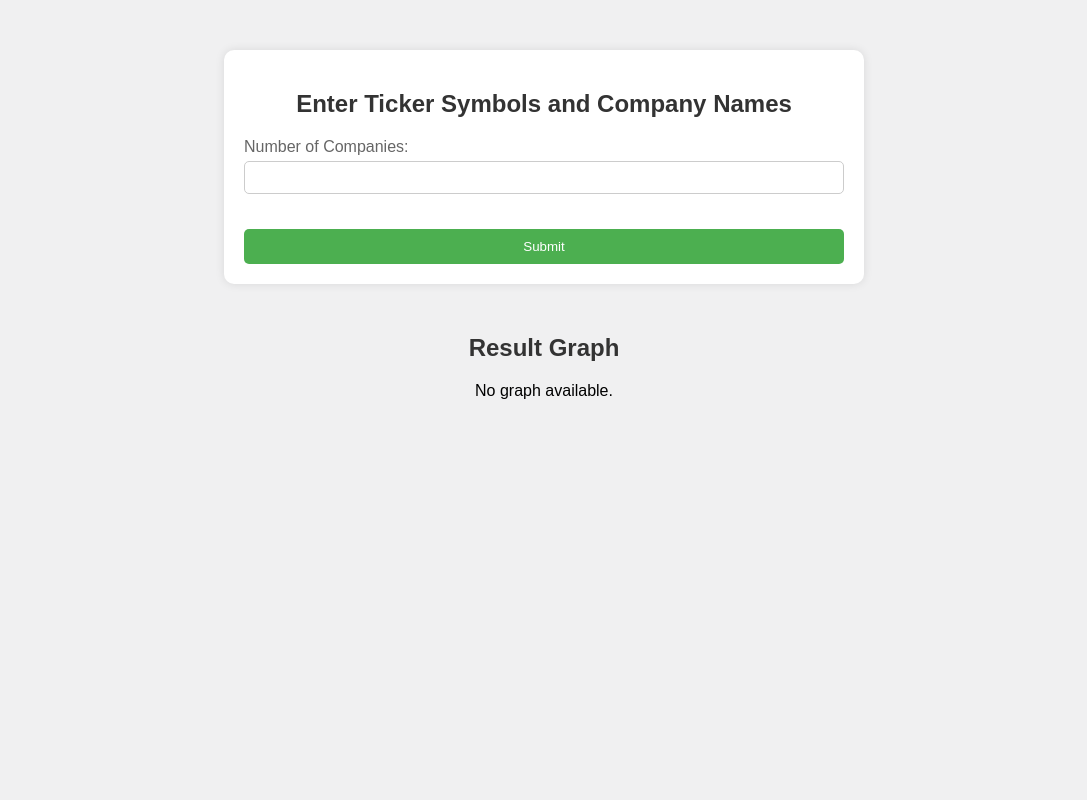
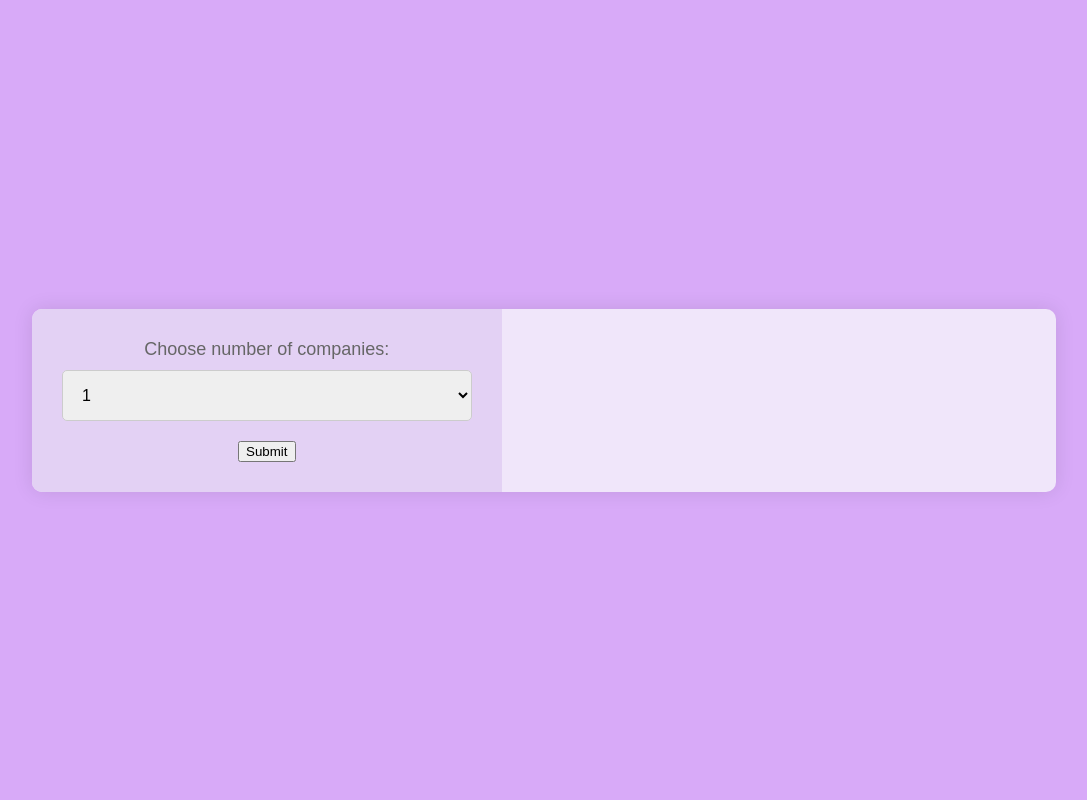
Before and after one commit to Upendra127/FinTech, a Flask app: page / in a window 1280 px wide. Shown: the whole page, without its empty margins (96-1183 px from the left). Run offline with Flask 3, Linux system fonts and the light colour scheme.

Commit message:
Better html

```diff
--- a/app.py
+++ b/app.py
@@ -15,17 +15,27 @@ def index():
 def process_form():
     # Get the number of companies from the form
     count = 0
-    num_companies = int(request.form['numCompanies'])
-    print(num_companies)
+    data = request.json  # Access the JSON data sent from the client
+    num_companies = data['numCompanies']
+    companies = data['companies']
+    print("Number of companies:", num_companies)
+    print("Companies data:", companies)
+    print('Data received successfully')
+    tickers = []
+    for company in companies:
+        ticker = company[0]
+        tickers.append(ticker)
+    # num_companies = int(request.form['numCompanies'])
+    # print(num_companies)
     # Create a list to store the company data
-    companies = []
-    tickers = []
-    # Iterate over the form data and retrieve ticker symbols and company names
-    for i in range(1, num_companies + 1):
-        ticker = request.form[f'ticker{i}']
-        company_name = request.form[f'company{i}']
-        companies.append((ticker, company_name))
-        tickers.append(ticker)
+    # companies = []
+    # tickers = []
+    # # Iterate over the form data and retrieve ticker symbols and company names
+    # for i in range(1, num_companies + 1):
+    #     ticker = request.form[f'ticker{i}']
+    #     company_name = request.form[f'company{i}']
+    #     companies.append((ticker, company_name))
+    #     tickers.append(ticker)
     # Download 10-K filings for the list of companies
     print("------Downloading-------")
     download_10k_filings(companies)
--- a/templates/index.html
+++ b/templates/index.html
@@ -3,152 +3,168 @@
 <head>
     <meta charset="UTF-8">
     <meta name="viewport" content="width=device-width, initial-scale=1.0">
-    <title>Company Input Form</title>
-    <style>
-        body {
-            font-family: Times New Roman, sans-serif;
-            background-color: #f0f0f1;
-            margin: 0;
-            padding: 0;
-        }
-
-        .container {
-            max-width: 600px;
-            margin: 50px auto;
-            padding: 20px;
-            background-color: #fff;
-            border-radius: 10px;
-            box-shadow: 0 0 10px rgba(0, 0, 0, 0.1);
-        }
-
-        h2 {
-            text-align: center;
-            color: #333;
-        }
-
-        label {
-            display: block;
-            margin-bottom: 5px;
-            color: #666;
-        }
-
-        input[type="number"] {
-            width: 100%;
-            padding: 8px;
-            margin-bottom: 15px;
-            border: 1px solid #ccc;
-            border-radius: 5px;
-            box-sizing: border-box;
-        }
-
-        input[type="text"] {
-            width: 100%;
-            padding: 8px;
-            margin-bottom: 10px;
-            border: 1px solid #ccc;
-            border-radius: 5px;
-            box-sizing: border-box;
-        }
-
-        input[type="submit"] {
-            width: 100%;
-            padding: 10px;
-            background-color: #4caf50;
-            color: #fff;
-            border: none;
-            border-radius: 5px;
-            cursor: pointer;
-            transition: background-color 0.3s;
-        }
-
-        input[type="submit"]:hover {
-            background-color: #45a049;
-        }
-
-        #companyFields {
-            margin-top: 20px;
-        }
-
-        .graph-container {
-            margin-top: 50px;
-            text-align: center;
-        }
-
-        img.graph {
-            max-width: 100%;
-            height: auto;
-            border-radius: 5px;
-            box-shadow: 0 0 10px rgba(0, 0, 0, 0.1);
-        }
-    </style>
-    <title>Image Gallery</title>
+    <title>Input Form</title>
     <style>
         body {
             font-family: Arial, sans-serif;
-            background-color: #f0f0f1;
+            background-color: #d8aaf8; /* Lighter deep lilac background */
             margin: 0;
             padding: 0;
-        }
-
-        .image-gallery {
             display: flex;
-            flex-wrap: wrap;
             justify-content: center;
             align-items: center;
-            padding: 20px;
+            min-height: 100vh;
         }
-
-        .image-gallery img {
-            max-width: 200px;
-            max-height: 200px;
-            margin: 10px;
-            border: 1px solid #ccc;
+        .container {
+            width: 80%;
+            max-width: 1200px;
+            background-color: #f0e6fa; /* Lighter lilac background */
+            box-shadow: 0 0 20px rgba(0, 0, 0, 0.1);
+            border-radius: 10px;
+            overflow: hidden;
+            display: flex;
+        }
+        .left-box {
+            width: 40%;
+            padding: 30px;
+            background-color: #e3d1f4; /* Light lavender background */
+            color: #333; /* Dark text */
+            display: flex;
+            flex-direction: column;
+            justify-content: center;
+            align-items: center;
+        }
+        .right-box {
+            width: 60%;
+            padding: 30px;
+            background-color: #f5f5f5; /* Light grey background */
+            border-radius: 0 10px 10px 0;
+            display: flex;
+            flex-direction: column;
+            justify-content: center;
+            align-items: center;
+        }
+        .input-field {
+            margin-bottom: 20px;
+        }
+        input[type="text"], input[type="submit"], select {
+            width: calc(100% - 20px);
+            padding: 15px; /* Increased padding for larger buttons */
+            border: 1px solid #ccc; /* Light grey border */
             border-radius: 5px;
+            box-sizing: border-box;
+            margin-bottom: 20px;
+            font-size: 16px; /* Increased font size for better readability */
+        }
+        select {
+            width: 100%;
+            padding: 15px; /* Increased padding for larger buttons */
+        }
+        input[type="submit"] {
+            width: 100%;
+            background-color: #800080; /* Dark purple background */
+            color: #fff; /* White text */
+            cursor: pointer;
+            transition: background-color 0.3s ease; /* Smooth background color transition */
+            border: none; /* Remove border */
+        }
+        input[type="submit"]:hover {
+            background-color: #4b0082; /* Darker purple background on hover */
+        }
+        .graph-box {
+            margin-top: 20px;
+            text-align: center;
+            display: none;
+        }
+        .graph-box img {
+            max-width: 100%;
+            max-height: 300px;
+            border-radius: 5px;
+            margin-bottom: 10px;
+        }
+        .company-info {
+            font-size: 18px;
+            margin-bottom: 20px;
+        }
+        .markdown {
+            font-size: 18px;
+            color: #666; /* Grey text */
+            margin-bottom: 10px;
         }
     </style>
 </head>
-</head>
 <body>
     <div class="container">
-        <h2>Enter Ticker Symbols and Company Names</h2>
-        <form action="/process_form" method="post">
-            <label for="numCompanies">Number of Companies:</label>
-            <input type="number" id="numCompanies" name="numCompanies" min="1" onchange="addFields()"><br>
-
-            <div id="companyFields">
-                <!-- Dynamic input fields will be added here -->
-            </div>
-
-            <input type="submit" value="Submit">
-        </form>
+        <div class="left-box">
+            <div class="markdown">Choose number of companies:</div>
+            <select id="numCompanies">
+                <option value="1">1</option>
+                <option value="2">2</option>
+                <option value="3">3</option>
+            </select>
+            <button onclick="showInputs()">Submit</button>
+        </div>
+        <div class="right-box" id="companyEnteringBox" style="display: none;">
+            <div id="companyFields"></div>
+            <input type="submit" value="Submit" onclick="collectData()">
+        </div>
     </div>
 
     <div class="graph-container">
-        <h2>Result Graph</h2>
-        {% if graph_exists %}
-            <img src="{{ url_for('static', filename='graph.png') }}" alt="Graph" class="graph">
-        {% else %}
-            <!-- No graph available -->
-            <p>No graph available.</p>
-        {% endif %}
+        <!-- Graph boxes will be displayed here -->
     </div>
 
     <script>
-        function addFields() {
-            var numCompanies = document.getElementById("numCompanies").value;
-            var container = document.getElementById("companyFields");
-            container.innerHTML = ""; // Clear previous fields
+        function showInputs() {
+            var numCompanies = parseInt(document.getElementById('numCompanies').value);
+            var companyFieldsHtml = '';
 
             for (var i = 1; i <= numCompanies; i++) {
-                var div = document.createElement("div");
-                div.innerHTML = `
-                    <label for="ticker${i}">Ticker Symbol:</label>
-                    <input type="text" id="ticker${i}" name="ticker${i}"><br>
-                    <label for="company${i}">Company Name:</label>
-                    <input type="text" id="company${i}" name="company${i}"><br>
-                `;
-                container.appendChild(div);
+                companyFieldsHtml += '<div class="input-field">';
+                companyFieldsHtml += '<input type="text" id="company' + i + 'Ticker" name="company' + i + 'Ticker" placeholder="Company ' + i + ' Ticker" required>';
+                companyFieldsHtml += '</div>';
+                companyFieldsHtml += '<div class="input-field">';
+                companyFieldsHtml += '<input type="text" id="company' + i + 'Name" name="company' + i + 'Name" placeholder="Company ' + i + ' Name" required>';
+                companyFieldsHtml += '</div>';
             }
+
+            document.getElementById('companyFields').innerHTML = companyFieldsHtml;
+            document.getElementById("companyEnteringBox").style.display = "block";
+        }
+
+        function collectData() {
+            var numCompanies = parseInt(document.getElementById('numCompanies').value);
+            var companies = [];
+
+            for (var i = 1; i <= numCompanies; i++) {
+                var ticker = document.getElementById('company' + i + 'Ticker').value;
+                var name = document.getElementById('company' + i + 'Name').value;
+                companies.push([ticker, name]);
+            }
+
+            var data = {
+                numCompanies: numCompanies,
+                companies: companies
+            };
+
+            // Use 'data' object containing numCompanies and companies array
+            console.log("Data to be sent:", data);
+
+            // Post data to server
+            fetch('/process_form', {
+                method: 'POST',
+                headers: {
+                    'Content-Type': 'application/json',
+                },
+                body: JSON.stringify(data),
+            })
+            .then(response => {
+                // Handle response
+            })
+            .catch(error => {
+                // Handle error
+                console.error('Error:', error);
+            });
         }
     </script>
 </body>
```
Also changed, not shown: static/graph.png (deleted), static/graph_1.png (added), 1 other file.
